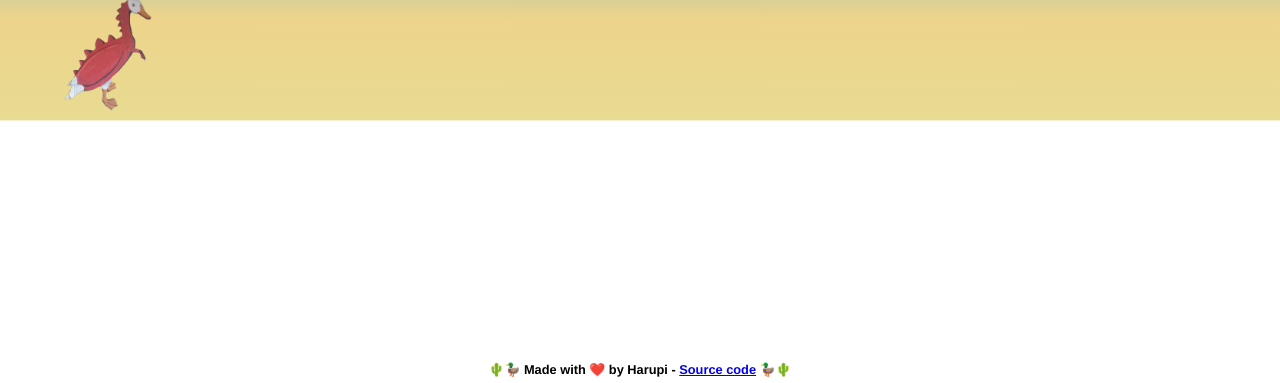
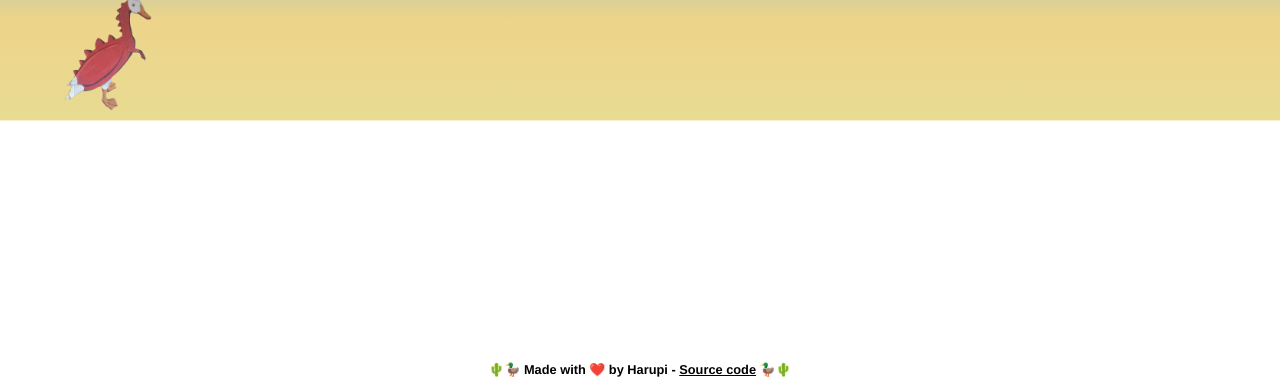
Before and after one commit to Hvrnbi/duckosaur, a plain HTML site: page index.html in a window 1280 px wide. Shown: the part 417-800 px from the top of the page. Drawn offline with Linux system fonts and the light colour scheme.

Commit message:
changed the color of the footer's links

```diff
--- a/style.css
+++ b/style.css
@@ -77,3 +77,7 @@ footer {
     font-size: 1vw;
     line-height: 0;
 }
+
+footer p a {
+    color: #000;
+}
```
